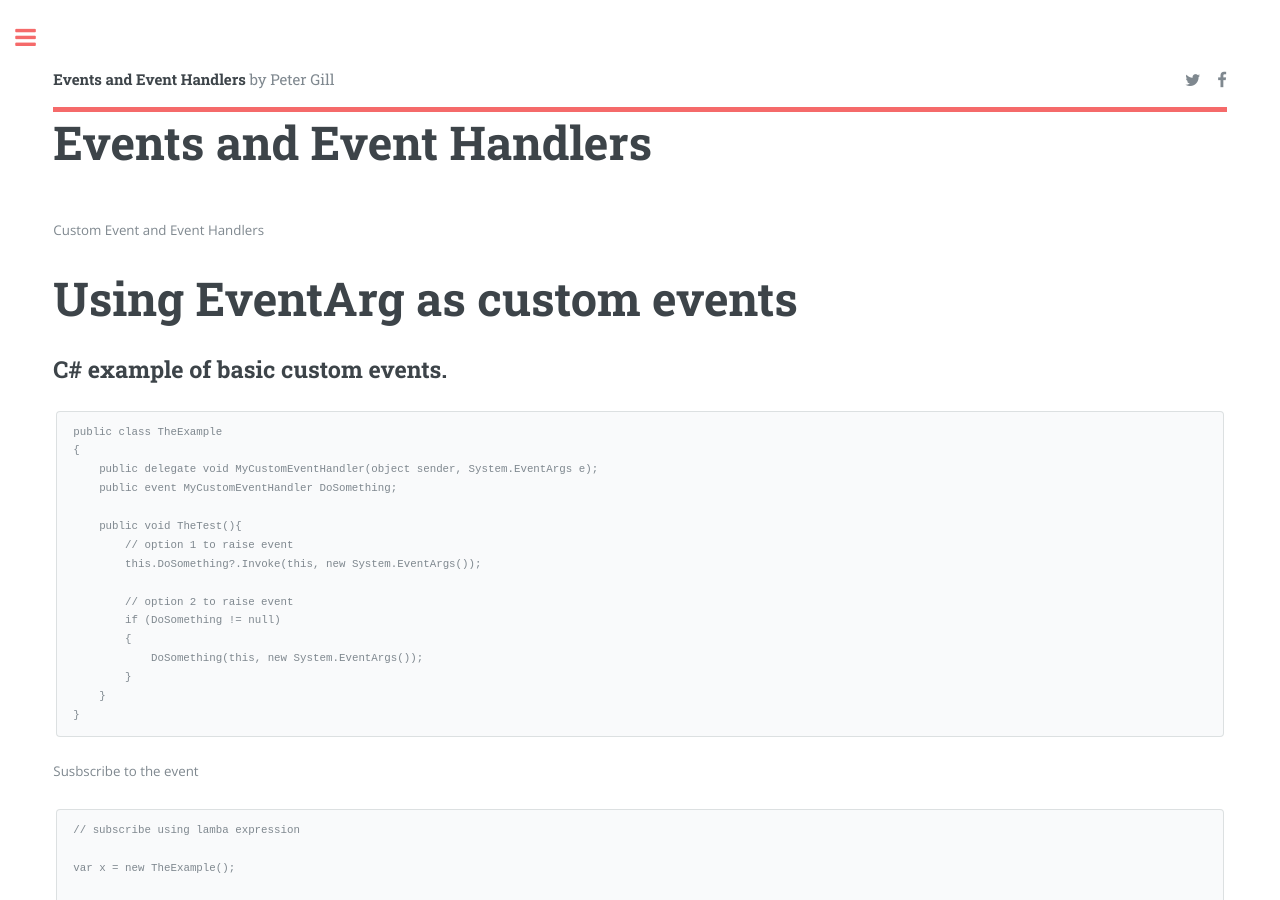
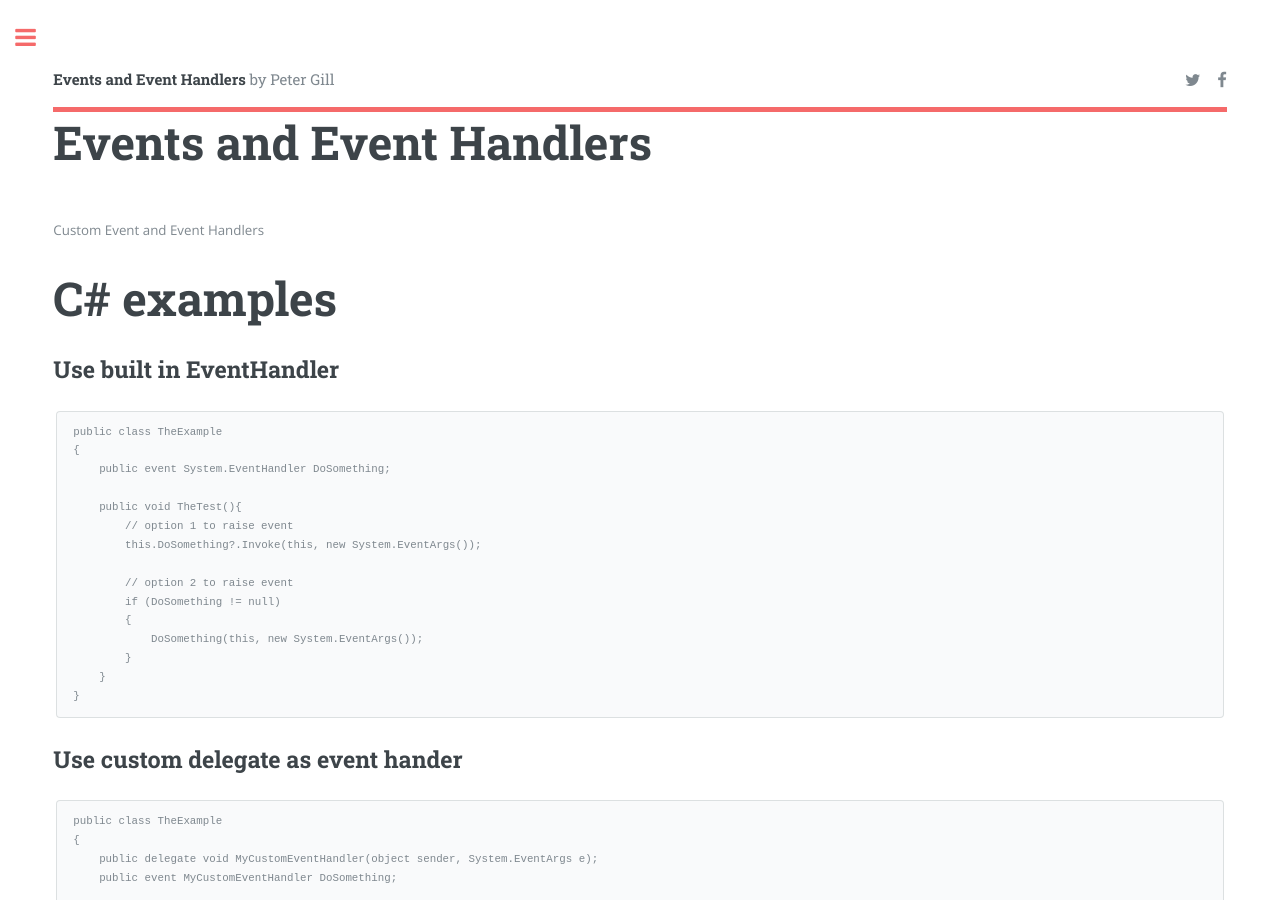
Before and after one commit to majorsilence/Dev, a Jekyll site: the page built from docs/Dev/Custom-Events.md, in a window 1280 px wide and 900 px high. Built offline with Jekyll 4.4.1, drawn with Linux system fonts in a browser that asks for light colours.

Commit message:
Update Custom-Events.md

````diff
--- a/docs/Dev/Custom-Events.md
+++ b/docs/Dev/Custom-Events.md
@@ -5,10 +5,29 @@ title: Events and Event Handlers
 
 Custom Event and Event Handlers
 
+# C# examples
 
-# Using EventArg as custom events
+## Use built in EventHandler
+```cs
+public class TheExample
+{
+    public event System.EventHandler DoSomething;
 
-## C# example of basic custom events.
+    public void TheTest(){
+        // option 1 to raise event
+        this.DoSomething?.Invoke(this, new System.EventArgs());
+
+        // option 2 to raise event
+        if (DoSomething != null)
+        {
+            DoSomething(this, new System.EventArgs());
+        }
+    }
+}
+```
+
+
+## Use custom delegate as event hander
 
 ```cs
 public class TheExample
@@ -29,7 +48,7 @@ public class TheExample
 }
 ```
 
-Susbscribe to the event
+## Susbscribe to the event
 
 ```cs
 // subscribe using lamba expression
@@ -44,7 +63,7 @@ x.TheTest
 
 ```
 
-## VB example of basic custom events
+# VB example of basic custom events
 
 ```vb
 Public Class TheExample
````
